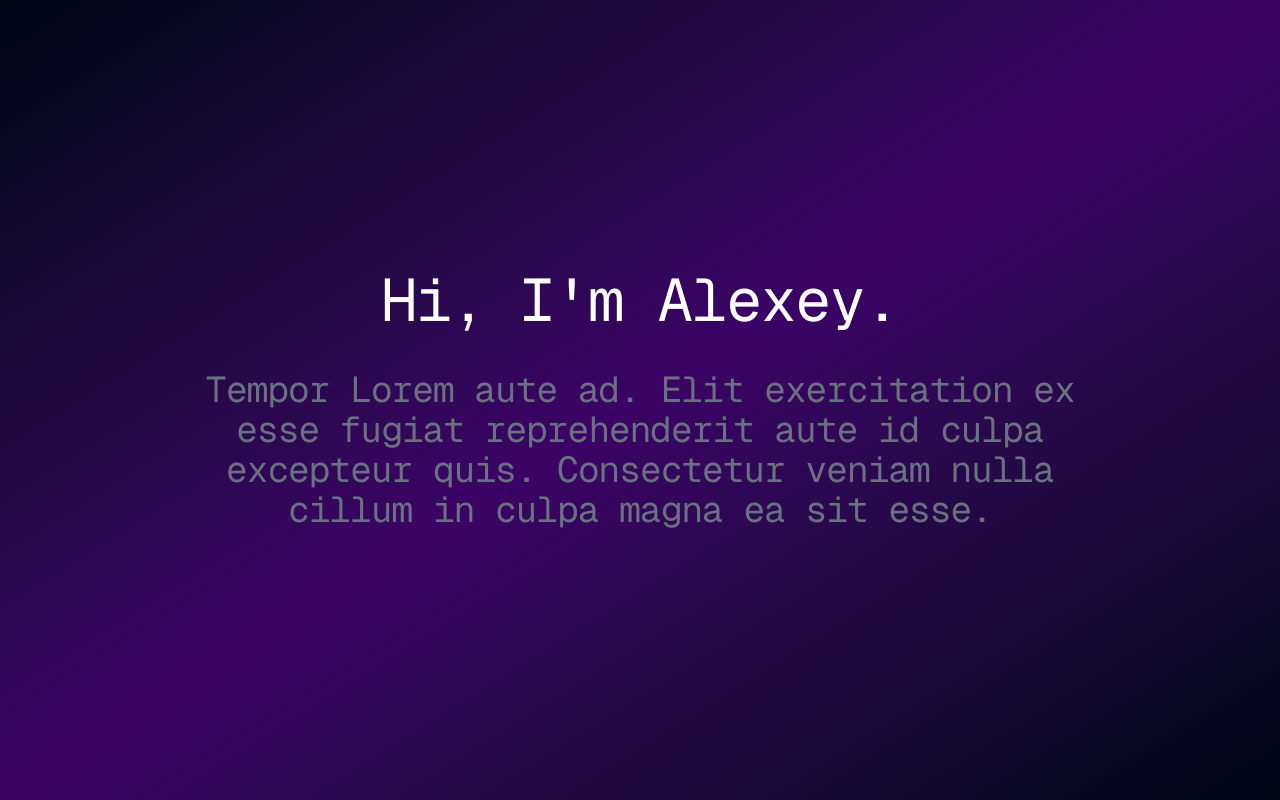
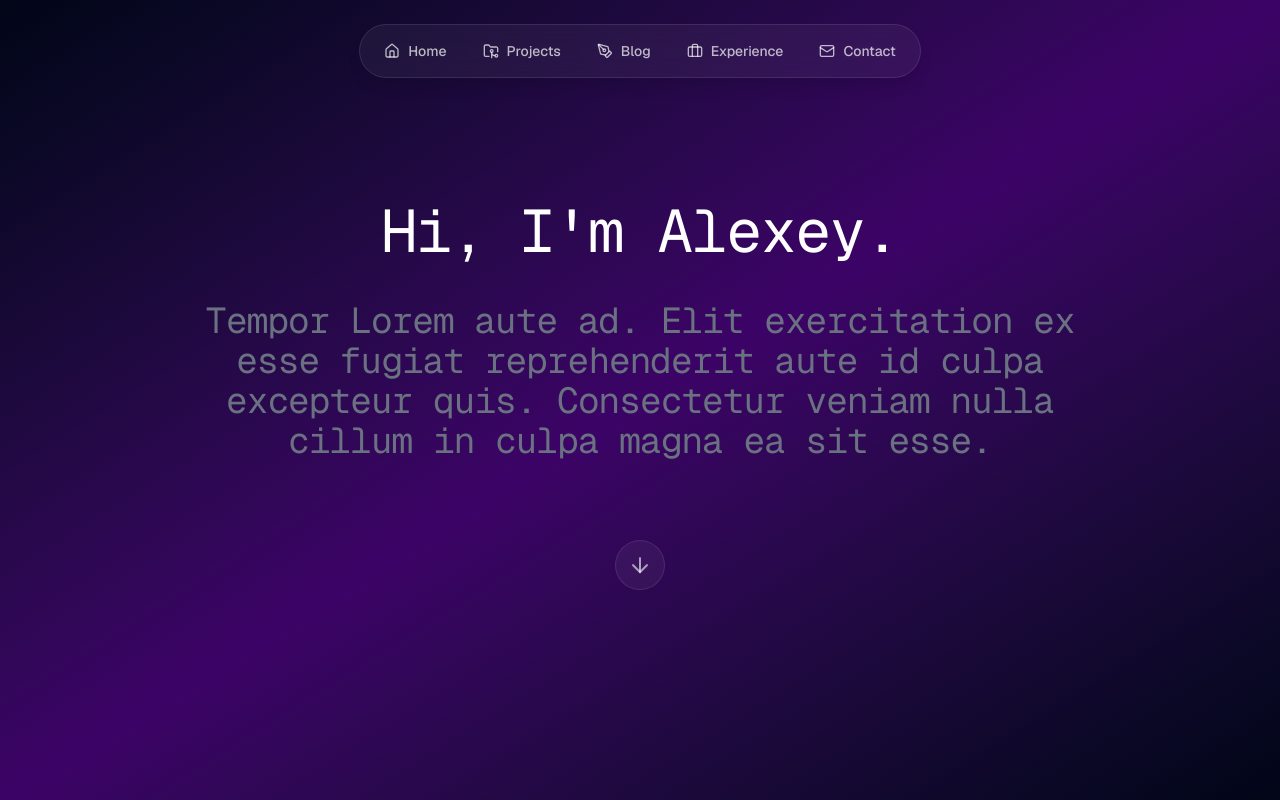
Before and after one commit to AlexeyDronov/portfolio, a Next.js app: page / in a window 1280 px wide. Shown: the top 800 px of the page. Built offline with nearby package versions, Linux system fonts and the light colour scheme.

Commit message:
Top Nav bar + functional upgrades + style corrections

```diff
--- a/app/blog/[slug]/page.tsx
+++ b/app/blog/[slug]/page.tsx
@@ -9,6 +9,7 @@ interface BlogPostPageProps {
     params: Promise<{
         slug: string;
     }>;
+    searchParams: Promise<{ [key: string]: string | string[] | undefined }>;
 }
 
 // Generate metadata for the blog post page dynamically based on the post content
@@ -29,8 +30,9 @@ export async function generateMetadata({ params }: BlogPostPageProps) {
 }
 
 // This page displays a single blog post based on the slug in the URL.
-export default async function BlogPostPage({ params }: BlogPostPageProps) {
+export default async function BlogPostPage({ params, searchParams }: BlogPostPageProps) {
     const { slug } = await params;
+    const { from } = await searchParams;
     // Fetch the post data
     const post = getPostBySlug(slug);
 
@@ -38,6 +40,9 @@ export default async function BlogPostPage({ params }: BlogPostPageProps) {
     if (!post) {
         notFound();
     }
+
+    const backLink = from === "home" ? "/" : "/blog";
+    const backLabel = from === "home" ? "Back to Home" : "Back to Blog";
 
     return (
         <div className="relative flex min-h-screen w-full flex-col font-sans text-white items-center">
@@ -48,14 +53,14 @@ export default async function BlogPostPage({ params }: BlogPostPageProps) {
                 {/* Back to Blog link */}
                 <div className="w-full mb-8">
                     <Link
-                        href="/blog"
-                        className="group flex items-center gap-2 text-white/60 hover:text-white transition-colors w-fit"
+                        href={backLink}
+                        className="group flex items-center gap-2 text-white/60 hover:text-white border-b border-transparent hover:border-white transition-all pb-1 w-fit"
                     >
                         <svg xmlns="http://www.w3.org/2000/svg" width="20" height="20" viewBox="0 0 24 24" fill="none" stroke="currentColor" strokeWidth="2" strokeLinecap="round" strokeLinejoin="round" className="group-hover:-translate-x-1 transition-transform">
                             <path d="M19 12H5" />
                             <path d="M12 19l-7-7 7-7" />
                         </svg>
-                        Back to Blog
+                        {backLabel}
                     </Link>
                 </div>
 
--- a/app/components/ClientHome.tsx
+++ b/app/components/ClientHome.tsx
@@ -3,6 +3,7 @@
 import React from "react";
 import Pattern from "./UI/Background";
 import SideBar from "./UI/SideBar";
+import TopNavBar from "./UI/TopNavBar";
 import Hero from "./Sections/Hero";
 import Projects from "./Sections/Projects";
 import Blog from "./Sections/Blog";
@@ -30,6 +31,9 @@ export default function ClientHome({ posts, projects }: ClientHomeProps) {
 
             {/* Sidebar Navigation */}
             <SideBar />
+
+            {/* Top Navigation Bar - Visible only on Hero */}
+            <TopNavBar />
 
             <main className="flex w-full max-w-5xl flex-col items-center">
                 {/* Hero Section containing Introduction and About */}
--- a/app/components/FilteredBlog.tsx
+++ b/app/components/FilteredBlog.tsx
@@ -1,17 +1,45 @@
 "use client";
-import React, { useState } from "react";
+import React, { useState, useEffect } from "react";
 import { BlogPost } from "../lib/blogUtils";
 import BlogCard from "./UI/BlogCard";
 import FilterDashboard from "./UI/FilterDashboard";
 import { ArrowDownUp } from "lucide-react";
+import { useSearchParams, useRouter } from "next/navigation";
 
 interface FilteredBlogProps {
     posts: BlogPost[];
+    source?: "home" | "blog"; // Where is this component being used?
 }
 
-export default function FilteredBlog({ posts }: FilteredBlogProps) {
-    const [selectedTags, setSelectedTags] = useState<string[]>([]);
-    const [sortOrder, setSortOrder] = useState<"asc" | "desc">("desc");
+export default function FilteredBlog({ posts, source = "blog" }: FilteredBlogProps) {
+    const searchParams = useSearchParams();
+    const router = useRouter();
+
+    // Initialize state from URL
+    const initialTags = searchParams.get("tags") ? searchParams.get("tags")!.split(",") : [];
+    const initialSort = (searchParams.get("sort") as "asc" | "desc") || "desc";
+
+    const [selectedTags, setSelectedTags] = useState<string[]>(initialTags);
+    const [sortOrder, setSortOrder] = useState<"asc" | "desc">(initialSort);
+
+    // Update URL when state changes
+    useEffect(() => {
+        const params = new URLSearchParams(searchParams.toString());
+
+        if (selectedTags.length > 0) {
+            params.set("tags", selectedTags.join(","));
+        } else {
+            params.delete("tags");
+        }
+
+        if (sortOrder !== "desc") {
+            params.set("sort", sortOrder);
+        } else {
+            params.delete("sort");
+        }
+
+        router.replace(`?${params.toString()}`, { scroll: false });
+    }, [selectedTags, sortOrder, router, searchParams]);
 
     // Extract unique tags
     const allTags = Array.from(new Set(posts.flatMap((post) => post.tags).filter(Boolean)));
@@ -61,6 +89,7 @@ export default function FilteredBlog({ posts }: FilteredBlogProps) {
                         description={post.description}
                         date={post.date}
                         slug={post.slug}
+                        source={source}
                     />
                 ))}
             </div>
--- a/app/components/Sections/Blog.tsx
+++ b/app/components/Sections/Blog.tsx
@@ -37,6 +37,7 @@ export default function Blog({ posts }: BlogProps) {
                             description={post.description}
                             date={post.date}
                             slug={post.slug}
+                            source="home"
                         />
                     ))
                 ) : (
--- a/app/components/Sections/Hero.tsx
+++ b/app/components/Sections/Hero.tsx
@@ -1,4 +1,5 @@
 import React from "react";
+import { ArrowDown } from "lucide-react";
 
 // Hero section component
 // Displays the main greeting/title
@@ -11,6 +12,21 @@ export default function Hero() {
             <h3 className="text-2xl md:text-4xl font-mono text-gray-500 tracking-tight">
                 Tempor Lorem aute ad. Elit exercitation ex esse fugiat reprehenderit aute id culpa excepteur quis. Consectetur veniam nulla cillum in culpa magna ea sit esse.
             </h3>
+            {/* Scroll Down Button - Designed to be replaceable */}
+            <button
+                onClick={() => {
+                    const nextSection = document.getElementById("projects"); // or whatever is next
+                    if (nextSection) {
+                        nextSection.scrollIntoView({ behavior: "smooth" });
+                    } else {
+                        window.scrollTo({ top: window.innerHeight, behavior: "smooth" });
+                    }
+                }}
+                className="mt-12 p-3 rounded-full bg-white/5 border border-white/10 hover:bg-white/10 hover:border-white/20 transition-all animate-bounce cursor-pointer group"
+                aria-label="Scroll Down"
+            >
+                <ArrowDown className="text-white/60 group-hover:text-white transition-colors" size={24} />
+            </button>
         </section>
     );
 }
--- a/app/components/UI/BlogCard.tsx
+++ b/app/components/UI/BlogCard.tsx
@@ -13,9 +13,10 @@ interface BlogCardProps {
 
 // BlogCard component
 // Displays a summary of a blog post and links to the full post
-export default function BlogCard({ title, description, date, slug }: BlogCardProps) {
+export default function BlogCard({ title, description, date, slug, source }: BlogCardProps & { source?: string }) {
+    const href = source ? `/blog/${slug}?from=${source}` : `/blog/${slug}`;
     return (
-        <Link href={`/blog/${slug}`} className="block">
+        <Link href={href} className="block">
             <div className="group flex flex-col gap-2 p-6 rounded-2xl bg-white/5 border border-white/10 transition-all duration-300 hover:bg-white/10 hover:border-white/20 hover:-translate-x-1 cursor-pointer">
                 {/* Header: Date and Arrow Icon */}
                 <div className="flex items-center justify-between">
--- /dev/null
+++ b/app/components/UI/TopNavBar.tsx
@@ -0,0 +1,57 @@
+"use client";
+import React, { useState, useEffect } from "react";
+import { FolderGit2, Home, User, PenTool, Mail, Briefcase } from "lucide-react";
+
+export default function TopNavBar() {
+    const [isVisible, setIsVisible] = useState(true);
+
+    useEffect(() => {
+        const handleScroll = () => {
+            // Visible only when scroll < window height (Hero Section)
+            // Using a threshold of 80% viewport height to fade it out before leaving hero entirely
+            if (window.scrollY > window.innerHeight * 0.8) {
+                setIsVisible(false);
+            } else {
+                setIsVisible(true);
+            }
+        };
+
+        window.addEventListener("scroll", handleScroll);
+        return () => window.removeEventListener("scroll", handleScroll);
+    }, []);
+
+    const scrollToSection = (id: string) => {
+        const element = document.getElementById(id);
+        if (element) {
+            element.scrollIntoView({ behavior: "smooth" });
+        }
+    };
+
+    const navItems = [
+        { id: "hero", label: "Home", icon: Home },
+        { id: "projects", label: "Projects", icon: FolderGit2 },
+        { id: "blog", label: "Blog", icon: PenTool },
+        { id: "experience", label: "Experience", icon: Briefcase },
+        { id: "contact", label: "Contact", icon: Mail },
+    ];
+
+    return (
+        <nav
+            className={`fixed top-0 left-0 right-0 z-50 flex justify-center p-6 transition-all duration-500 transform ${isVisible ? "translate-y-0 opacity-100" : "-translate-y-full opacity-0 pointer-events-none"
+                }`}
+        >
+            <div className="flex items-center gap-1 p-2 rounded-full bg-white/5 border border-white/10 backdrop-blur-md shadow-lg">
+                {navItems.map((item) => (
+                    <button
+                        key={item.id}
+                        onClick={() => scrollToSection(item.id)}
+                        className="flex items-center gap-2 px-4 py-2 text-sm font-medium text-white/70 hover:text-white hover:bg-white/10 rounded-full transition-all"
+                    >
+                        <item.icon size={16} />
+                        <span>{item.label}</span>
+                    </button>
+                ))}
+            </div>
+        </nav>
+    );
+}
--- a/app/projects/page.tsx
+++ b/app/projects/page.tsx
@@ -19,7 +19,7 @@ export default function ProjectsPage() {
                 <div className="w-full mb-8">
                     <Link
                         href="/"
-                        className="text-white/60 hover:text-white transition-colors flex items-center gap-2"
+                        className="text-white/60 hover:text-white border-b border-transparent hover:border-white transition-all pb-1 flex items-center gap-2 w-fit"
                     >
                         &larr; Back to Home
                     </Link>
```
Also changed, not shown: app/blog/page.tsx (+5 -3 lines), 1 other file (tests, documents, lock files or other folders).
